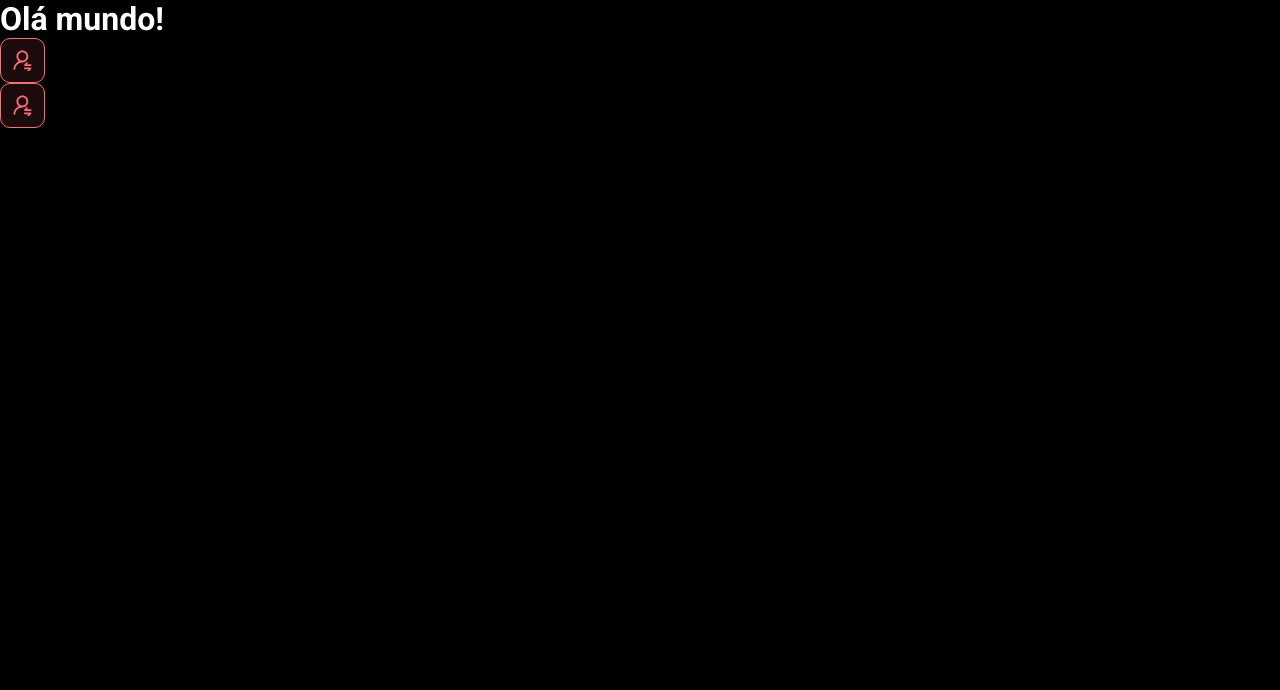
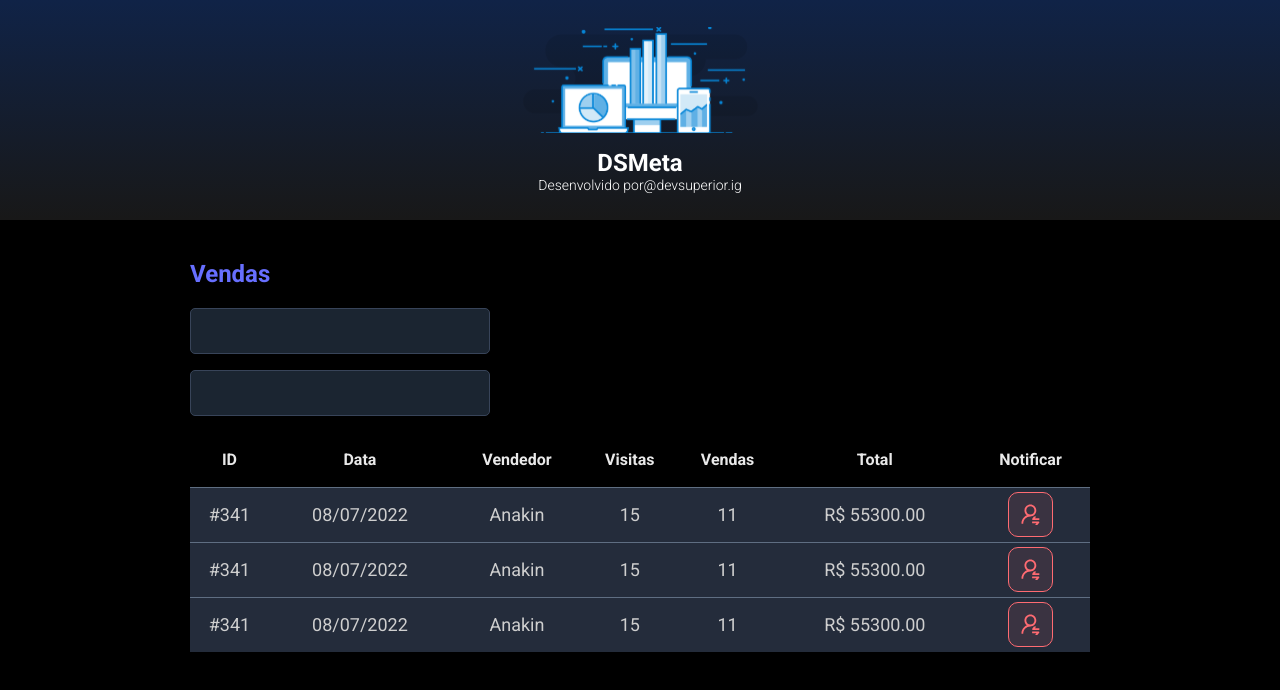
Before and after one commit to GabriellyBP/dsmeta, a React (Vite) app in the folder frontend/: page / in a window 1280 px wide. Shown: the top 690 px of the page. Built offline with nearby package versions, Linux system fonts and the light colour scheme.

Commit message:
Other components

```diff
--- a/frontend/src/App.tsx
+++ b/frontend/src/App.tsx
@@ -1,11 +1,18 @@
-import NotificationButton from "./componets/NotificationButton"
+import Header from "./componets/Header"
+import SalesCard from "./componets/SalesCard"
+
 
 function App() {
   return (
     <>
-      <h1>Olá mundo!</h1>
-      <NotificationButton />
-      <NotificationButton />
+      <Header />
+      <main>
+        <section id="sales">
+          <div className="dsmeta-container">
+            <SalesCard />
+          </div>
+        </section>
+      </main>
     </>
   )
 }
--- /dev/null
+++ b/frontend/src/componets/Header/index.tsx
@@ -0,0 +1,21 @@
+import logo from '../../assets/img/logo.svg'
+
+import'./styles.css'
+
+function Header() {
+    return (
+        <header>
+        <div className="dsmeta-logo-container">
+            <img src={logo} alt="DSMeta" />
+            <h1>DSMeta</h1>
+            <p>
+                Desenvolvido por
+                <a href="https://www.instagram.com/devsuperior.ig">@devsuperior.ig</a>
+            </p>
+        </div>
+</header >
+
+    )
+}
+
+export default Header
--- /dev/null
+++ b/frontend/src/componets/Header/styles.css
@@ -0,0 +1,27 @@
+header {
+    background: linear-gradient(180deg, #102347 0%, #181818 100%);
+    height: 220px;
+    display: flex;
+    align-items: center;
+    justify-content: center;
+}
+
+.dsmeta-logo-container {
+    display: flex;
+    flex-direction: column;
+    align-items: center;
+}
+
+.dsmeta-logo-container img {
+    width: 235px;
+}
+
+.dsmeta-logo-container h1 {
+    margin-top: 15px;
+    font-size: 24px;
+}
+
+.dsmeta-logo-container p {
+    font-size: 14px;
+    font-weight: 300;
+}
--- /dev/null
+++ b/frontend/src/componets/SalesCard/index.tsx
@@ -0,0 +1,89 @@
+import icon from '../../assets/img/notification-icon.svg'
+import './styles.css'
+
+function SalesCard() {
+    return (
+        <div className="dsmeta-container">
+            <h2 className="dsmeta-sales-title">Vendas</h2>
+            <div>
+                <div className='dsmeta-form-control-container'>
+                    <input className="dsmeta-form-control" type="text" />
+                </div>
+                <div className='dsmeta-form-control-container'>
+                    <input className="dsmeta-form-control" type="text" />
+                </div>
+            </div>
+
+            <div>
+                <table className='dsmeta-sales-table'>
+                    <thead>
+                        <tr>
+                            <th className="show992">ID</th>
+                            <th className="show576">Data</th>
+                            <th>Vendedor</th>
+                            <th className="show992">Visitas</th>
+                            <th className="show992">Vendas</th>
+                            <th>Total</th>
+                            <th>Notificar</th>
+                        </tr>
+                    </thead>
+                    <tbody>
+                        <tr>
+                            <td className="show992">#341</td>
+                            <td className="show576">08/07/2022</td>
+                            <td>Anakin</td>
+                            <td className="show992">15</td>
+                            <td className="show992">11</td>
+                            <td>R$ 55300.00</td>
+                            <td>
+                                <div className='dsmeta-red-btn-container'>
+                                    <div className='dsmeta-red-btn'>
+                                        <img src={icon} alt="Notificar" />
+                                    </div>
+                                </div>
+                            </td>
+                        </tr>
+                    </tbody>
+                    <tbody>
+                        <tr>
+                            <td className="show992">#341</td>
+                            <td className="show576">08/07/2022</td>
+                            <td>Anakin</td>
+                            <td className="show992">15</td>
+                            <td className="show992">11</td>
+                            <td>R$ 55300.00</td>
+                            <td>
+                                <div className='dsmeta-red-btn-container'>
+                                    <div className='dsmeta-red-btn'>
+                                        <img src={icon} alt="Notificar" />
+                                    </div>
+                                </div>
+                            </td>
+                        </tr>
+                    </tbody>
+                    <tbody>
+                        <tr>
+                            <td className="show992">#341</td>
+                            <td className="show576">08/07/2022</td>
+                            <td>Anakin</td>
+                            <td className="show992">15</td>
+                            <td className="show992">11</td>
+                            <td>R$ 55300.00</td>
+                            <td>
+                                <div className='dsmeta-red-btn-container'>
+                                    <div className='dsmeta-red-btn'>
+                                        <img src={icon} alt="Notificar" />
+                                    </div>
+                                </div>
+                            </td>
+                        </tr>
+                    </tbody>
+
+                </table>
+            </div>
+
+        </div>
+    )
+}
+
+export default SalesCard
--- /dev/null
+++ b/frontend/src/componets/SalesCard/styles.css
@@ -0,0 +1,108 @@
+
+.dsmeta-card {
+    background-color: #283142;
+    border-radius: 10px;
+    padding: 30px 10px;
+  }
+
+  .dsmeta-container {
+    width: 100%;
+    max-width: 900px;
+    margin: 0 auto;
+  }
+
+  #sales {
+    padding: 40px 10px;
+  }
+
+  .dsmeta-sales-title {
+    color: #676fff;
+    font-size: 24px;
+    margin-bottom: 20px;
+  }
+
+  .dsmeta-form-control-container {
+    margin-bottom: 16px;
+    max-width: 300px;
+  }
+
+  .dsmeta-form-control {
+    width: 100%;
+    height: 46px;
+    background-color: #1b2531;
+    border: 1px solid #384459;
+    border-radius: 5px;
+    color: #9aaabe;
+    padding: 0 20px;
+    font-size: 18px;
+  }
+
+  .dsmeta-sales-table {
+    width: 100%;
+    border-spacing: 0;
+    border-collapse: collapse;
+  }
+
+  .dsmeta-sales-table thead {
+    height: 55px;
+    font-size: 16px;
+    color: #e9e9e9;
+    font-weight: 700;
+  }
+
+  .dsmeta-sales-table tbody {
+    font-size: 14px;
+    font-weight: 400;
+    color: #cfcfcf;
+    text-align: center;
+  }
+
+  .dsmeta-sales-table tbody tr {
+    height: 74px;
+    border-top: 1px solid #5f6e82;
+  }
+
+  .dsmeta-sales-table tbody tr:hover > td {
+    background-color: #384459;
+  }
+
+  .dsmeta-sales-table tbody tr:nth-child(odd) {
+    background-color: #242c3b;
+  }
+
+  .dsmeta-red-btn-container {
+      display: flex;
+      justify-content: center;
+  }
+
+  .show576 {
+      display: none;
+  }
+
+  .show992 {
+      display: none;
+  }
+
+  @media (min-width: 576px) {
+      .show576 {
+          display: table-cell;
+      }
+
+      .dsmeta-card {
+          padding: 35px;
+      }
+
+      .dsmeta-sales-table tbody tr {
+          height: 55px;
+      }
+
+      .dsmeta-sales-table tbody {
+          font-size: 18px;
+      }
+  }
+
+  @media (min-width: 992px) {
+      .show992 {
+          display: table-cell;
+      }
+  }
```
Also changed, not shown: frontend/src/assets/img/logo.svg (added).
